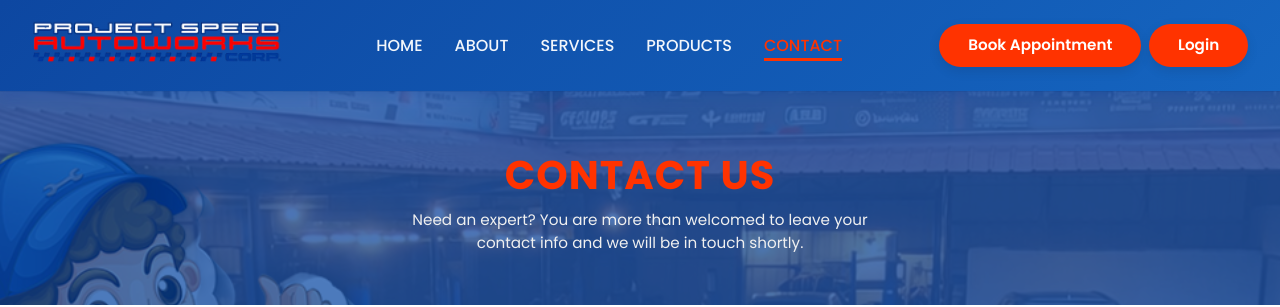
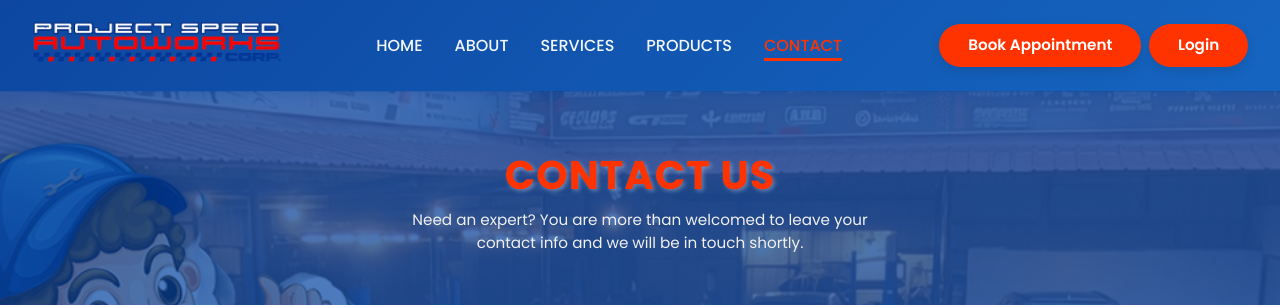
Before and after one commit to W4renn/projectspeedautoworkscorporation, a React (Vite) app in the folder frontend/: page /contact in a window 1280 px wide. Shown: the top 307 px of the page. Built offline with nearby package versions, Linux system fonts and the light colour scheme; the HTML template or start-up script is replaced by a standard one.

Commit message:
Add text shadow to contact heading style

```diff
--- a/frontend/src/pages/Contact.css
+++ b/frontend/src/pages/Contact.css
@@ -17,6 +17,7 @@
   color: #ff3300;
   margin-bottom: 10px;
   letter-spacing: 1px;
+  text-shadow: 2px 2px 4px rgba(255, 255, 255, 0.3);
 }
 
 .contact-subheading {
```
